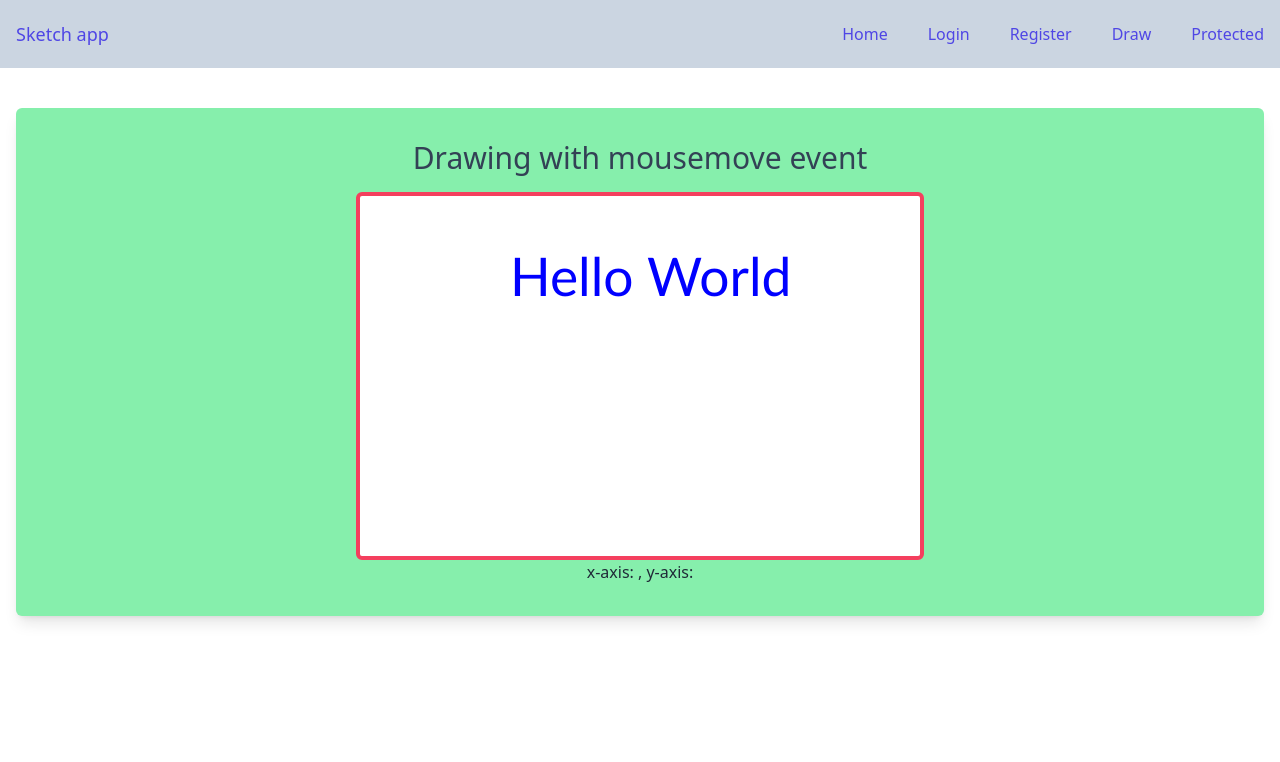
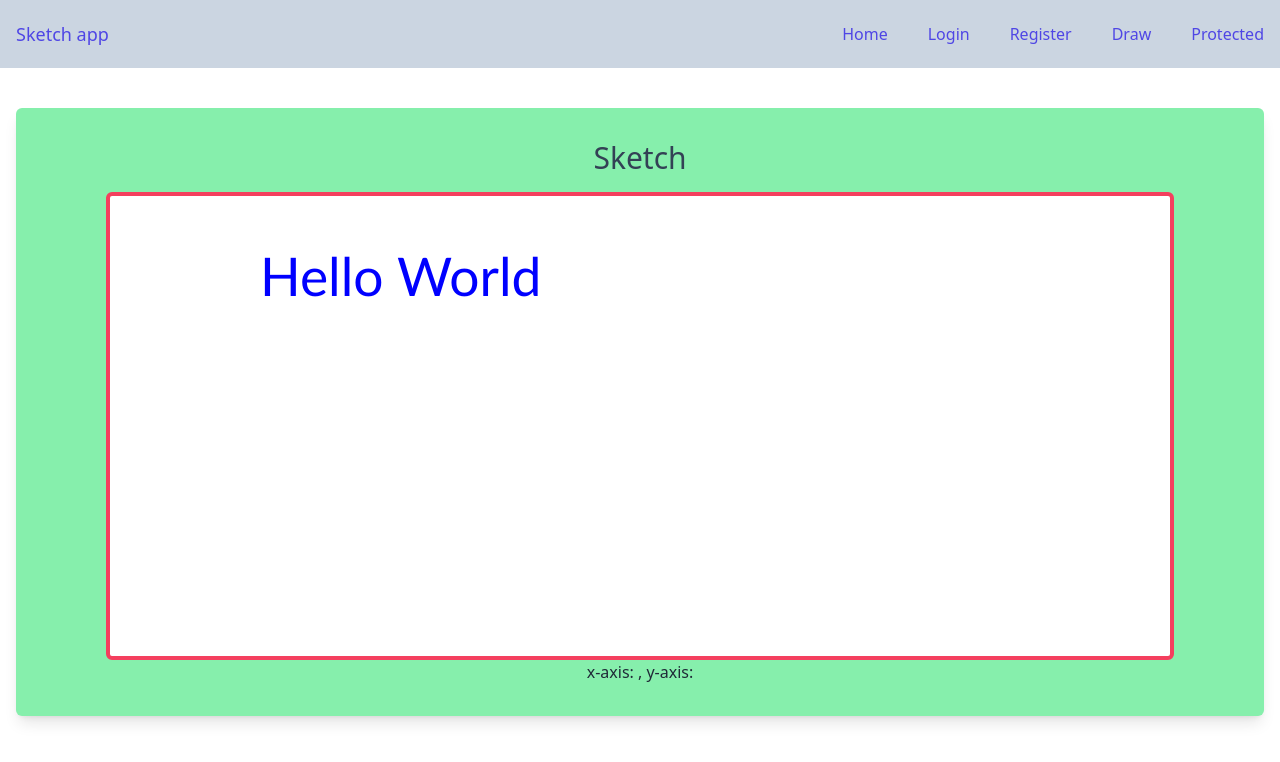
Before and after one commit to waddo4/fp-sketch-app, a Vue app: page /draw in a window 1280 px wide. Shown: the top 762 px of the page. Built offline with nearby package versions, Linux system fonts and the light colour scheme; no server answers.

Commit message:
playing around with brush style, cool effect

```diff
--- a/src/views/DrawView.vue
+++ b/src/views/DrawView.vue
@@ -1,10 +1,10 @@
 <template>
     <div class="max-w-screen-xl mx-auto px-4 py-10">
         <div id="app" class="p-8 flex flex-col items-center bg-green-300 rounded-md shadow-lg ">
-            <h1 class="flex text-3xl text-slate-700 mb-4">Drawing with mousemove event</h1>
+            <h1 class="flex text-3xl text-slate-700 mb-4">Sketch</h1>
 
             <!-- <vue-drawing-canvas ref="VueCanvasDrawing" class="rounded-md border-4 border-rose-500 bg-white"/> -->
-            <canvas id="counter" width="560" height="360" class="rounded-md border-4 border-rose-500 bg-white"></canvas>
+            <canvas id="counter" width="1060" height="460" class="rounded-md border-4 border-rose-500 bg-white"></canvas>
             <p>
                 x-axis: <strong>{{ x }}</strong>,
                 y-axis: <strong>{{ y }}</strong>
@@ -21,11 +21,17 @@ import $ from "jquery";
 //     console.log(`X: ${ x }, Y: ${ y }`)
 // });
 let xStart,
+    xStart1,
     xEnd,
+    xEnd1,
     yStart,
+    yStart1,
     yEnd,
+    yEnd1,
     paint,
     ctx;
+
+    const diff = 50;
 $(document).ready(function (){
 
     if (typeof FlashCanvas != "undefined") {
@@ -48,9 +54,14 @@ $('canvas').bind('mousedown mousemove mouseup mouseleave touchstart touchmove to
                 e.preventDefault(); e.stopPropagation();
 
                  xStart = e.clientX - $(this).offset().left;
+                 xStart1 = (e.clientX + diff) - $(this).offset().left;
                   yStart = e.clientY - $(this).offset().top;
+                  yStart1 = (e.clientY + diff) - $(this).offset().top;
+
                   xEnd = xStart;
+                  xEnd1 = xStart1;
                   yEnd = yStart;
+                  yEnd1 = xStart1;
 
                 paint = true;
                 draw(e.type);
@@ -58,8 +69,9 @@ $('canvas').bind('mousedown mousemove mouseup mouseleave touchstart touchmove to
             }else if(e.type == 'mousemove'){
                 if(paint==true){
                     xEnd = e.clientX - $(this).offset().left;
-                    // xEnd1 = (e.clientX + 50) - $(this).offset().left;
+                    xEnd1 = (e.clientX + diff) - $(this).offset().left;
                     yEnd = e.clientY - $(this).offset().top;
+                    yEnd1 = (e.clientY + diff) - $(this).offset().top;
 
                    let lineThickness = 1 + Math.sqrt((xStart - xEnd) * (xStart-xEnd) + (yStart - yEnd) * (yStart-yEnd))/5;
 
@@ -116,11 +128,15 @@ function draw(event){
             ctx.beginPath();
             ctx.moveTo(xStart, yStart);
             ctx.lineTo(xEnd, yEnd);
+            ctx.moveTo(xStart1, yStart);
+            ctx.lineTo(xEnd1, yEnd1);
             ctx.stroke();
         }else if(event == 'mousemove'){
             ctx.beginPath();
             ctx.moveTo(xStart, yStart);
             ctx.lineTo(xEnd, yEnd);
+            ctx.moveTo(xStart1, yStart);
+            ctx.lineTo(xEnd1, yEnd1);
             ctx.stroke();
         }else if(event == 'touchstart'){
             ctx.beginPath();
```
